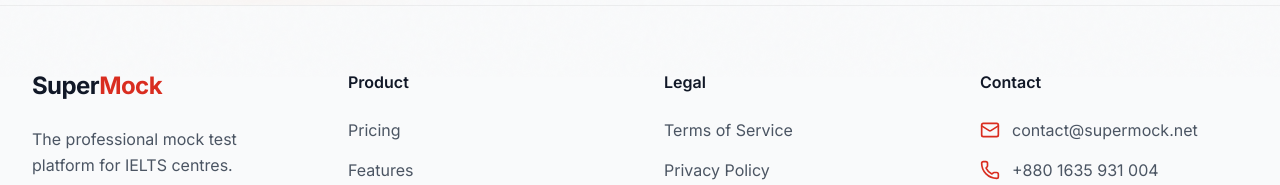
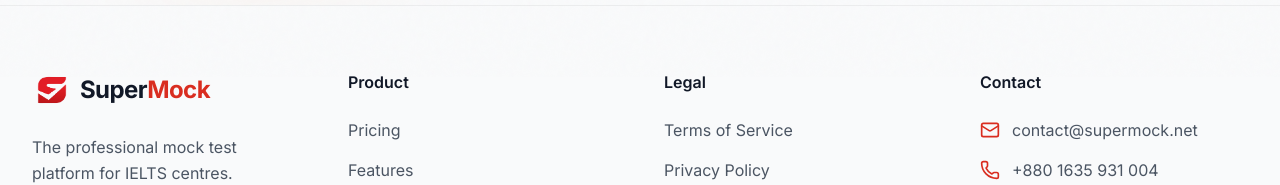
Before and after one commit to DoddleSoft/SuperMock, a Next.js app: page /join-waitlist in a window 1280 px wide. Shown: the part 723-908 px from the top of the page. Built offline with nearby package versions, Linux system fonts and the light colour scheme; no server answers.

Commit message:
logo adjusted to the project

```diff
--- a/components/landing/Footer.tsx
+++ b/components/landing/Footer.tsx
@@ -7,24 +7,29 @@ import {
   Mail,
   Phone,
 } from "lucide-react";
+import Image from "next/image";
 
 export default function Footer() {
   return (
     <footer className="border-t border-black/5 bg-gray-50 pt-12 pb-8 md:pt-16 md:pb-12">
       <div className="px-4 md:px-8 mx-auto max-w-7xl">
-        {/* Grid Layout:
-            - Mobile: 1 column, gap-8
-            - Tablet (sm): 2 columns
-            - Desktop (lg): 4 columns, gap-12
-         */}
         <div className="grid grid-cols-1 sm:grid-cols-2 lg:grid-cols-4 gap-8 md:gap-12 mb-8 md:mb-12">
           {/* Brand Column */}
           <div className="space-y-4 md:space-y-6 flex flex-col items-center sm:items-start text-center sm:text-left">
-            <Link href="/" className="inline-block">
-              <span className="text-2xl font-bold tracking-tight text-supermock-text">
-                Super<span className="text-supermock-red">Mock</span>
-              </span>
-            </Link>
+            <div className="flex items-center gap-2">
+              <Image
+                src="/supermock-logo.png"
+                alt="SuperMock Logo"
+                width={40}
+                height={40}
+              />
+              <Link href="/" className="inline-block">
+                <span className="text-2xl font-bold tracking-tight text-supermock-text">
+                  Super<span className="text-supermock-red">Mock</span>
+                </span>
+              </Link>
+            </div>
+
             <p className="text-sm md:text-base text-supermock-text-secondary leading-relaxed max-w-xs">
               The professional mock test platform for IELTS centres.
             </p>
--- a/components/landing/Navbar.tsx
+++ b/components/landing/Navbar.tsx
@@ -3,6 +3,7 @@
 import { useState, useEffect } from "react";
 import Link from "next/link";
 import { Menu, X } from "lucide-react";
+import Image from "next/image";
 
 export default function Navbar() {
   const [isMobileMenuOpen, setIsMobileMenuOpen] = useState(false);
@@ -52,7 +53,13 @@ export default function Navbar() {
             }`}
         >
           {/* --- Brand --- */}
-          <div className="flex items-center gap-2">
+          <div className="flex items-center gap-3">
+            <Image
+              src="/supermock-logo.png"
+              alt="SuperMock Logo"
+              width={40}
+              height={40}
+            />
             <button
               onClick={() => window.scrollTo({ top: 0, behavior: "smooth" })}
               className="text-xl md:text-2xl font-bold tracking-tight text-slate-900 hover:opacity-80 transition-opacity"
```
Also changed, not shown: public/supermock-logo.png (added), 1 other file (tests, documents, lock files or other folders).
